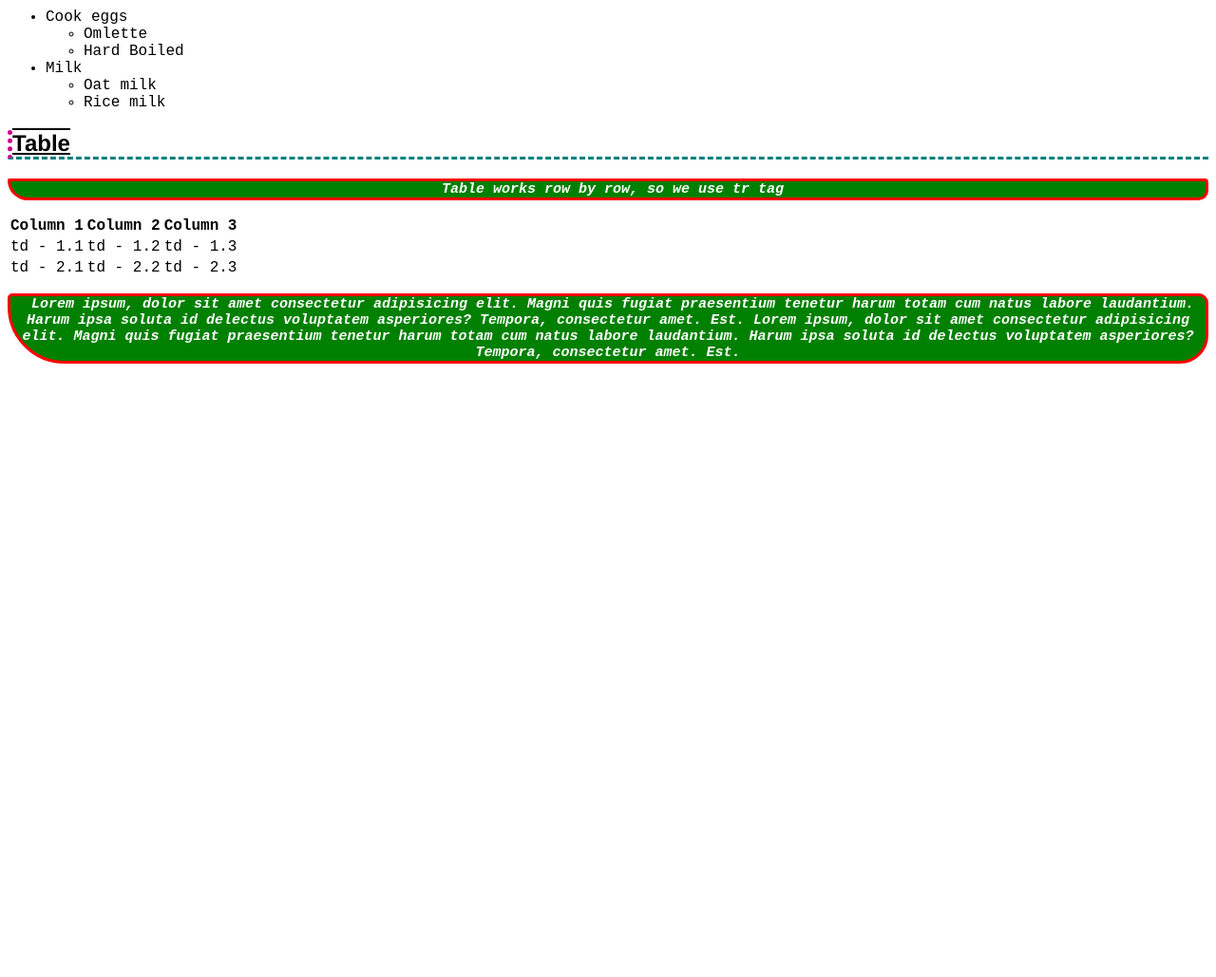
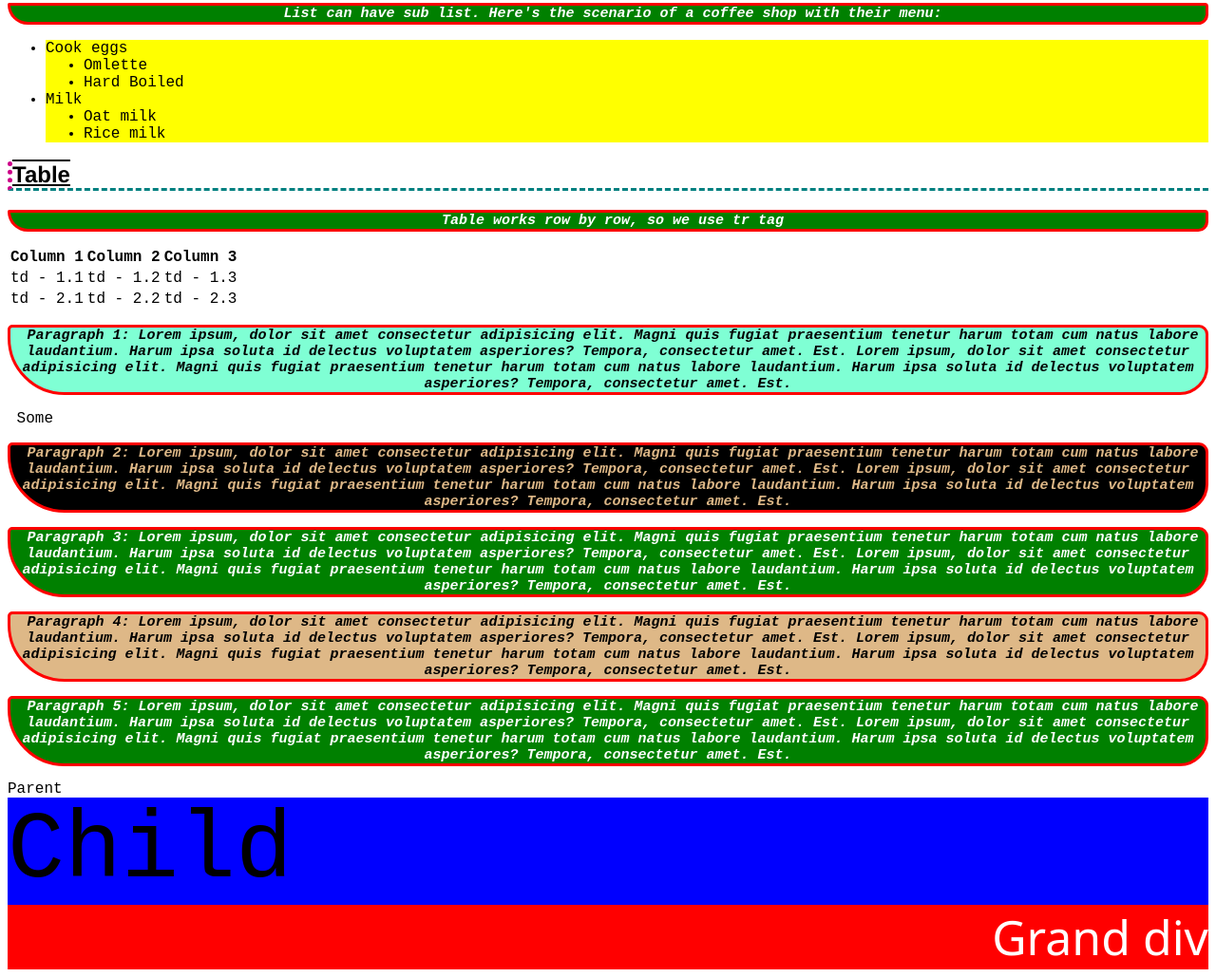
Before and after one commit to kushalshrestha/WAP, a plain HTML site: page pages/index.html in a window 1280 px wide. Shown: the part 1437-2466 px from the top of the page at 95% size. Before the commit the page ends 1835 px from the top, so only its background shows below. Drawn offline with Linux system fonts and the light colour scheme.

Commit message:
feat: CSS demo - day 1

```diff
--- a/pages/index.html
+++ b/pages/index.html
@@ -9,7 +9,7 @@
   <h1>WAP Class Demo</h1>
   <h2>Inline Element</h2>
   <p>1. img tag</p>
-  <img alt="messi" title="This is a Messi Image" src="../images/messi.jpeg" />
+  <img id="messi" alt="messi" title="This is a Messi Image" src="../images/messi.jpeg" />
   <img
     alt="messi_not_found"
     title="This has no Messi Image"
@@ -28,8 +28,10 @@
       src="../images/messi.jpegad"
     />
   </a>
+
   <!-- Comment are placed in this way-->
   <h1>Block Element</h1>
+  <a href="https://www.youtube.com/results?search_query=messi">Messi's Youtube Video</a>
   <p>This is a paragraph.</p>
   <p>
     This is another paragraph but have large space but during rendering the
@@ -97,13 +99,66 @@
       <td>td - 2.3</td>
     </tr>
   </table>
+  <p id="p-1">
+    Paragraph 1: Lorem ipsum, dolor sit amet consectetur adipisicing elit. Magni
+    quis fugiat praesentium tenetur harum totam cum natus labore laudantium.
+    Harum ipsa soluta id delectus voluptatem asperiores? Tempora, consectetur
+    amet. Est. Lorem ipsum, dolor sit amet consectetur adipisicing elit. Magni
+    quis fugiat praesentium tenetur harum totam cum natus labore laudantium.
+    Harum ipsa soluta id delectus voluptatem asperiores? Tempora, consectetur
+    amet. Est.
+  </p>
+
+  <pre> Some</pre>
+  <p class="even-p">
+    Paragraph 2: Lorem ipsum, dolor sit amet consectetur adipisicing elit. Magni
+    quis fugiat praesentium tenetur harum totam cum natus labore laudantium.
+    Harum ipsa soluta id delectus voluptatem asperiores? Tempora, consectetur
+    amet. Est. Lorem ipsum, dolor sit amet consectetur adipisicing elit. Magni
+    quis fugiat praesentium tenetur harum totam cum natus labore laudantium.
+    Harum ipsa soluta id delectus voluptatem asperiores? Tempora, consectetur
+    amet. Est.
+  </p>
   <p>
-    Lorem ipsum, dolor sit amet consectetur adipisicing elit. Magni quis fugiat
-    praesentium tenetur harum totam cum natus labore laudantium. Harum ipsa
-    soluta id delectus voluptatem asperiores? Tempora, consectetur amet. Est.
+    Paragraph 3: Lorem ipsum, dolor sit amet consectetur adipisicing elit. Magni
+    quis fugiat praesentium tenetur harum totam cum natus labore laudantium.
+    Harum ipsa soluta id delectus voluptatem asperiores? Tempora, consectetur
+    amet. Est. Lorem ipsum, dolor sit amet consectetur adipisicing elit. Magni
+    quis fugiat praesentium tenetur harum totam cum natus labore laudantium.
+    Harum ipsa soluta id delectus voluptatem asperiores? Tempora, consectetur
+    amet. Est.
+  </p>
+  <p class="even-p" id="even-p-id">
+    Paragraph 4: Lorem ipsum, dolor sit amet consectetur adipisicing elit. Magni
+    quis fugiat praesentium tenetur harum totam cum natus labore laudantium.
+    Harum ipsa soluta id delectus voluptatem asperiores? Tempora, consectetur
+    amet. Est. Lorem ipsum, dolor sit amet consectetur adipisicing elit. Magni
+    quis fugiat praesentium tenetur harum totam cum natus labore laudantium.
+    Harum ipsa soluta id delectus voluptatem asperiores? Tempora, consectetur
+    amet. Est.
+  </p>
+  <p>
+    Paragraph 5: Lorem ipsum, dolor sit amet consectetur adipisicing elit. Magni
+    quis fugiat praesentium tenetur harum totam cum natus labore laudantium.
+    Harum ipsa soluta id delectus voluptatem asperiores? Tempora, consectetur
+    amet. Est. Lorem ipsum, dolor sit amet consectetur adipisicing elit. Magni
+    quis fugiat praesentium tenetur harum totam cum natus labore laudantium.
+    Harum ipsa soluta id delectus voluptatem asperiores? Tempora, consectetur
+    amet. Est.
+  </p>
 
-    Lorem ipsum, dolor sit amet consectetur adipisicing elit. Magni quis fugiat
-    praesentium tenetur harum totam cum natus labore laudantium. Harum ipsa
-    soluta id delectus voluptatem asperiores? Tempora, consectetur amet. Est.
-  </p>
+  <div class="parent">
+    Parent
+    <div class="child">
+      Child
+      <div class="grand">Grand div</div>
+    </div>
+  </div>
+
+  <!-- Let's not do in this way. Why? SOC - Separation of Concern. We'll use external stylesheet for CSS -->
+  <!-- <style>
+    body {
+      background-color: purple;
+    }
+  </style> -->
 </html>
--- a/styles/style.css
+++ b/styles/style.css
@@ -8,6 +8,7 @@ body {
     background-repeat: repeat-x;
     background-position: 370px 180px;
     font-size: 16px;
+    /* background-attachment: fixed; */
 }
 
 p {
@@ -22,6 +23,23 @@ p {
     border: 3px solid red;
     border-radius: 5px 10px 30px 60px;
 }
+
+#p-1 {
+    background-color: aquamarine;
+    color: black;
+}
+
+#even-p-id {
+    color: black;
+    background-color: burlywood;
+
+}
+
+.even-p {
+    color: burlywood;
+    background-color: black;
+}
+
 
 h1 {
     color: rgb(128, 0, 196);
@@ -39,3 +57,66 @@ h2 {
     border-bottom-color: rgb(0, 128, 128);
     border-bottom-style: dashed;
 }
+
+
+li {
+    background-color: orange;
+}
+
+/* li with parent element ul */
+ul>li {
+    background-color: yellow;
+}
+
+ol {
+    list-style-type: lower-roman;
+}
+
+ul {
+    list-style-type: disc;
+}
+
+.parent>.child {
+    background-color: blue;
+    font-size: 100px;
+}
+
+/* won't work, because right side 'parent' should have direct relationship with left side 'child'*/
+.parent>.grand {
+    background-color: black;
+}
+
+/* so the solution is : remove the arrow */
+.parent .grand {
+    /* Use of HEX */
+    background-color: #FF0000;
+    color: white;
+    font-family: 'Segoe UI', Tahoma, Geneva, Verdana, sans-serif;
+    font-size: 50%;
+    text-align: end;
+}
+
+/*pseudo-class*/
+p:hover {
+    font-size: 150%;
+}
+
+a:visited {
+    color:red;
+}
+
+/* Question */
+a > img{
+    display: inline;
+    vertical-align: text-top;
+}
+
+#messi{
+    position: static;
+    right: 30%;
+    /*visibility vs display*/
+    /* visibility: hidden; */
+    /* display: none; */
+    opacity: 0.5;
+
+}
```
Also changed, not shown: 1 other file.
